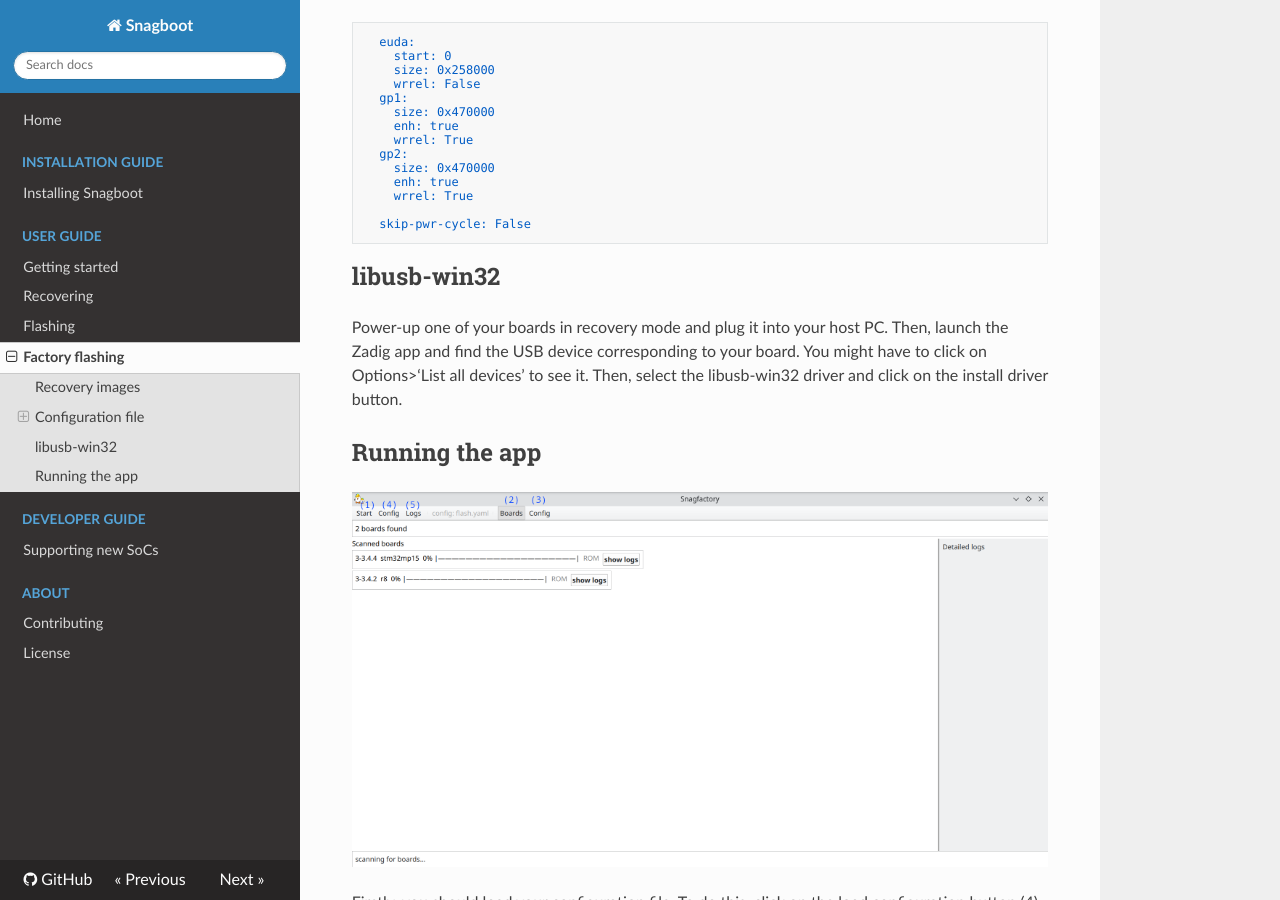
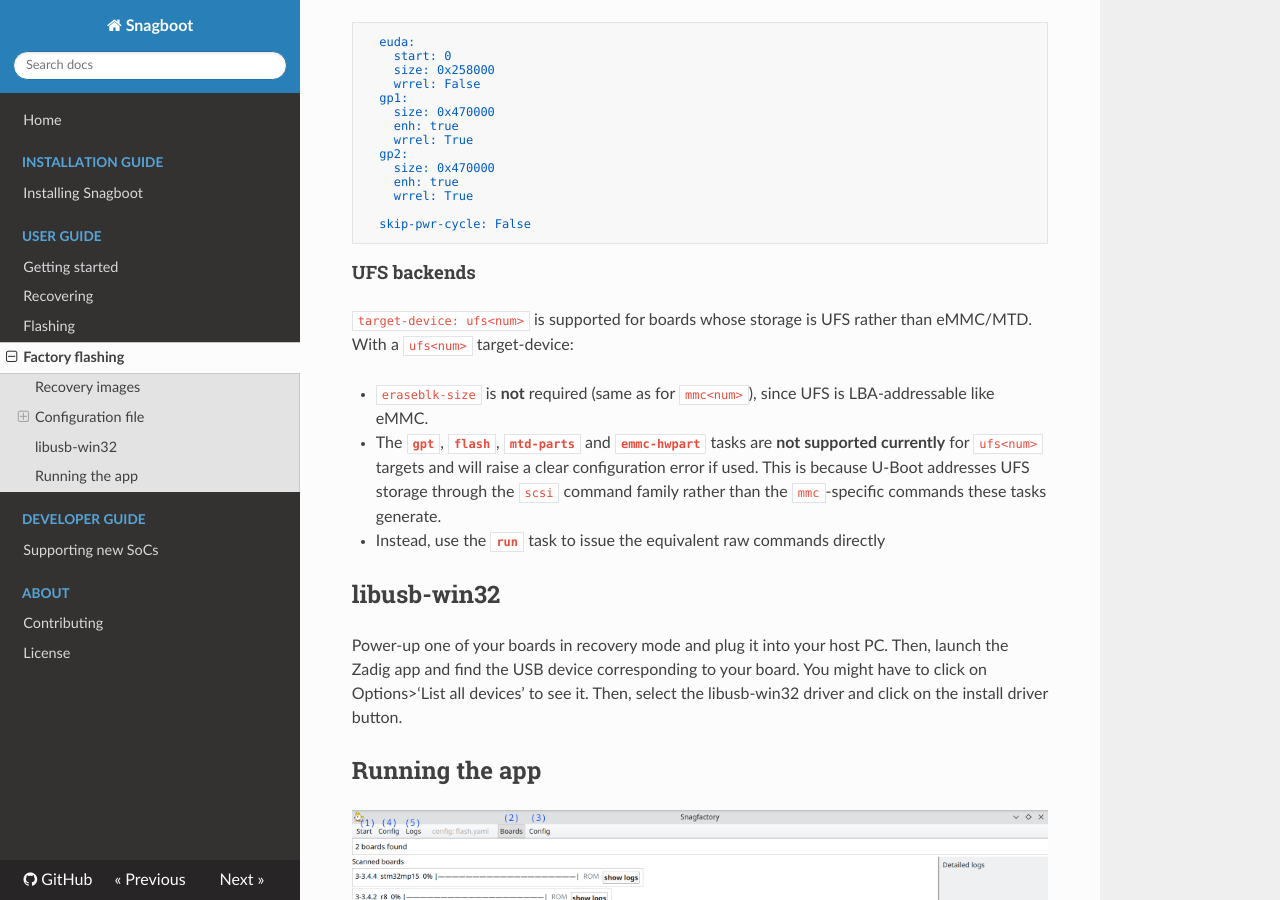
Before and after one commit to bootlin/snagboot, an MkDocs documentation site: the page built from docs/snagfactory.md, in a window 1280 px wide and 900 px high, scrolled down 5645 px. Built offline with MkDocs 1.6.1, drawn with Linux system fonts in a browser that asks for light colours; nearby versions of some CDN libraries.

Commit message:
snagfactory: recognize 'ufs<num>' as a valid target-device
UFS is LBA-addressable like eMMC, so accept 'ufs' as
a target-device value and skip the eraseblk-size requirement for
it, same as for 'mmc<num>'.

However, U-Boot addresses UFS storage through the "scsi",
rather than the "mmc"-specific commands generated by the "gpt",
"flash", "mtd-parts" and "emmc-hwpart" tasks. Reject 'ufs'
targets for these tasks with a clear configuration error pointing
users to the "run" task, which can issue the equivalent raw commands
directly (e.g. "oem_run:gpt write scsi <dev> ...").

Signed-off-by: Bakyaraj Moorthy <bmoorthy@qti.qualcomm.com>

````diff
--- a/docs/snagfactory.md
+++ b/docs/snagfactory.md
@@ -90,7 +90,7 @@
 following values:
 
 ```yaml
-target-device: The device configured as the Fastboot flashing backend in U-Boot. Either 'mmc<num>' or 'nand'.
+target-device: The device configured as the Fastboot flashing backend in U-Boot. Either 'mmc<num>', 'ufs<num>' or 'nand'.
 fb-buffer-addr: The size in bytes of the Fastboot buffer.
 eraseblk-size: The size in bytes of an erase block for MTD targets
 fb-buffer-size: (optional) The size in bytes of the Fastboot buffer. This can only be used to reduce the default U-Boot buffer size.
@@ -315,6 +315,21 @@
   skip-pwr-cycle: False
 ```
 
+#### UFS backends
+
+`target-device: ufs<num>` is supported for boards whose storage is UFS rather
+than eMMC/MTD. With a `ufs<num>` target-device:
+
+- `eraseblk-size` is **not** required (same as for `mmc<num>`), since UFS is
+  LBA-addressable like eMMC.
+- The **`gpt`**, **`flash`**, **`mtd-parts`** and **`emmc-hwpart`** tasks are
+  **not supported currently** for `ufs<num>` targets and will raise a clear
+  configuration error if used. This is because U-Boot addresses UFS storage
+  through the `scsi` command family rather than the `mmc`-specific commands
+  these tasks generate.
+- Instead, use the **`run`** task to issue the equivalent raw commands
+  directly
+
 
 ## libusb-win32
 
````
Also changed, not shown: 1 other file.
